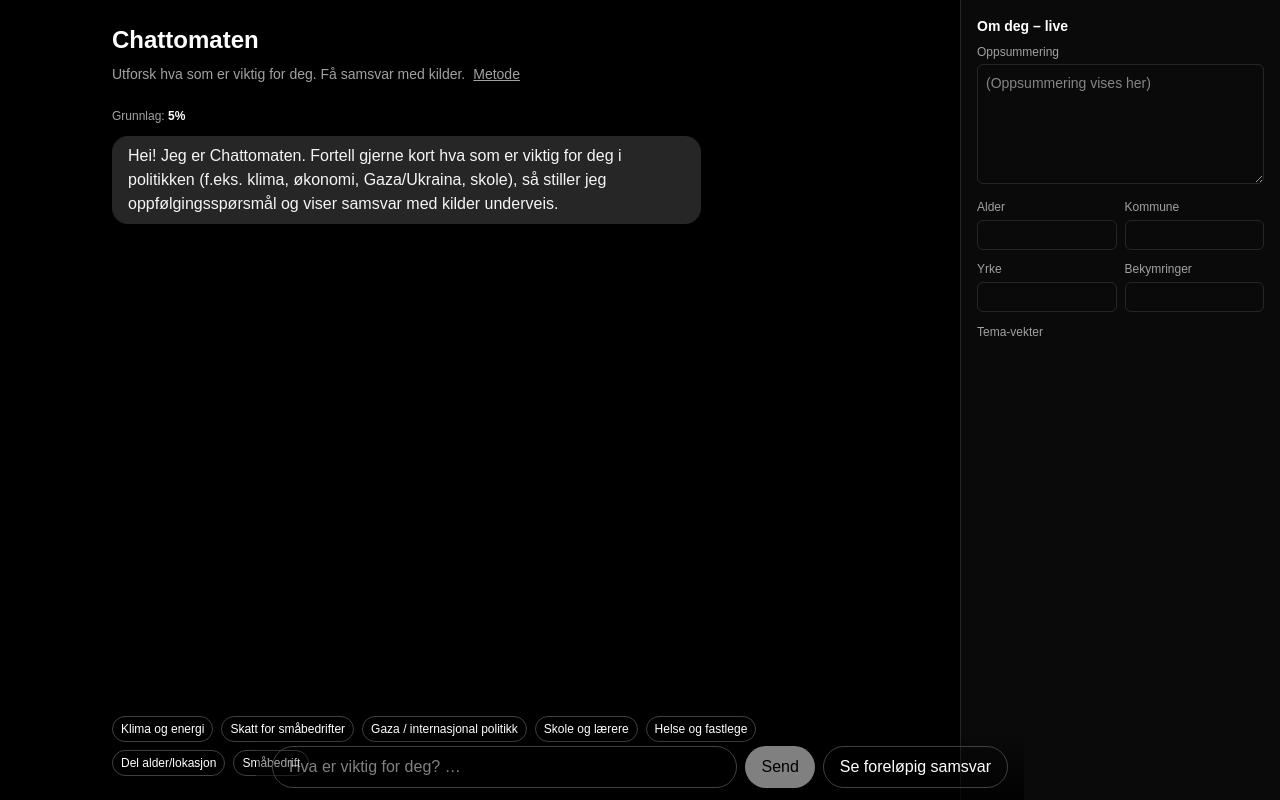
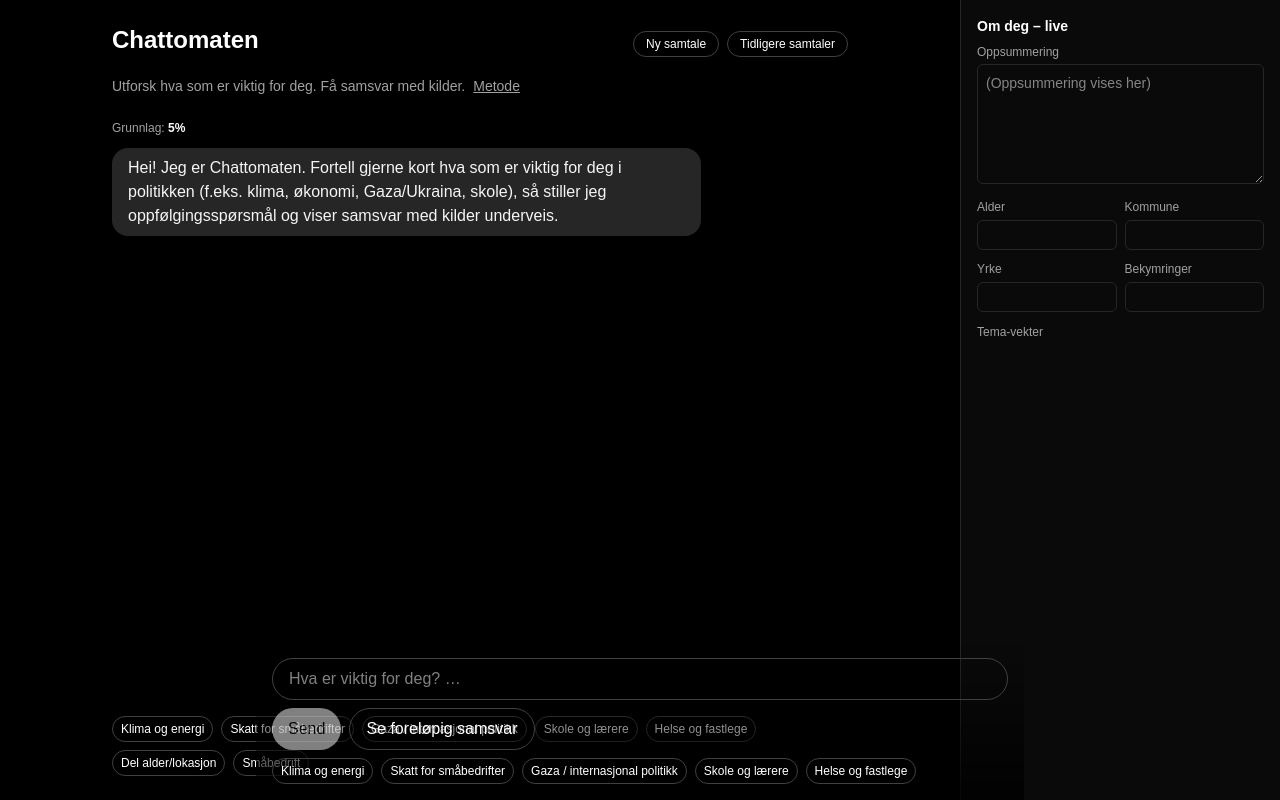
Before and after one commit to simonstrumse/valgagenten, a Next.js app in the folder web/: page /chat in a window 1280 px wide. Built offline with nearby package versions, Linux system fonts and the light colour scheme.

Commit message:
fix(chat): wrap useSearchParams in Suspense; add new chat/resume/history, elevate input with chips

```diff
--- a/web/src/app/chat/page.tsx
+++ b/web/src/app/chat/page.tsx
@@ -1,7 +1,8 @@
 "use client";
-import { useEffect, useState, useRef } from "react";
+import { Suspense, useEffect, useState, useRef } from "react";
 import { useChatStore } from "@/store/useChatStore";
 import Link from "next/link";
+import { useSearchParams } from "next/navigation";
 
 function TypingDots() {
   return (
@@ -33,12 +34,15 @@ async function streamChat(conversationId: string | undefined, userMessage: strin
   return full;
 }
 
-export default function ChatPage() {
-  const { messages, addMessage, updateLastAssistant, setStreaming, streaming, progress, setProgress, conversationId, setConversation, profile, summary, topicWeights, setProfile, setSummary, setTopicWeights } = useChatStore();
+function ChatInner() {
+  const { messages, addMessage, updateLastAssistant, setStreaming, streaming, progress, setProgress, conversationId, setConversation, profile, summary, topicWeights, setProfile, setSummary, setTopicWeights, saveCurrentToHistory, history, loadHistory, deleteHistory, reset } = useChatStore();
   const [input, setInput] = useState("");
   const [preview, setPreview] = useState<any>(null);
   const streamingRef = useRef(false);
   const listRef = useRef<HTMLDivElement | null>(null);
+  const qs = useSearchParams();
+  const [showHistory, setShowHistory] = useState(false);
+  const [showResumeChoice, setShowResumeChoice] = useState(false);
 
   const send = async () => {
     const text = input.trim();
@@ -79,6 +83,15 @@ export default function ChatPage() {
 
   // Bootstrap a friendly opening if empty
   useEffect(() => {
+    const forceNew = qs.get("new") === "1";
+    if (forceNew && messages.length) {
+      saveCurrentToHistory();
+      reset();
+    }
+    if (!forceNew && messages.length > 0) {
+      setShowResumeChoice(true);
+      return;
+    }
     if (messages.length === 0) {
       addMessage({ role: "assistant", content: "Hei! Jeg er Chattomaten. Fortell gjerne kort hva som er viktig for deg i politikken (f.eks. klima, økonomi, Gaza/Ukraina, skole), så stiller jeg oppfølgingsspørsmål og viser samsvar med kilder underveis." });
       setProgress(5);
@@ -90,14 +103,29 @@ export default function ChatPage() {
     <div className="min-h-screen px-0 py-0 bg-black text-white">
       <div className="grid lg:grid-cols-[1fr_320px] min-h-screen">
         <div className="flex flex-col max-w-3xl w-full mx-auto px-4 py-6">
+      <div className="mb-3 flex items-center justify-between">
       <h1 className="text-2xl font-bold mb-2">Chattomaten</h1>
+      <div className="flex items-center gap-2">
+        <button onClick={() => { saveCurrentToHistory(); reset(); addMessage({ role: 'assistant', content: 'Ny samtale. Hva er viktigst for deg akkurat nå?' }); setProgress(5); }} className="px-3 py-1 rounded-full border border-neutral-700 text-xs">Ny samtale</button>
+        <button onClick={() => setShowHistory((v) => !v)} className="px-3 py-1 rounded-full border border-neutral-700 text-xs">Tidligere samtaler</button>
+      </div>
+      </div>
       <p className="text-sm text-neutral-400 mb-6">Utforsk hva som er viktig for deg. Få samsvar med kilder.
         <span className="ml-2"><Link className="underline" href="/metode">Metode</Link></span>
       </p>
 
       <div className="mb-3 text-xs text-neutral-400">Grunnlag: <b className="text-white">{progress}%</b></div>
 
-      <div ref={listRef} className="space-y-3 flex-1 overflow-auto pb-28">
+      {showResumeChoice ? (
+        <div className="mb-4 p-3 rounded-2xl border border-neutral-800 bg-neutral-900/40 text-sm">
+          Du har en pågående samtale. Vil du fortsette der, eller starte en ny?
+          <div className="mt-2 flex gap-2">
+            <button className="px-3 py-1 rounded-full border border-neutral-700" onClick={() => setShowResumeChoice(false)}>Fortsett</button>
+            <button className="px-3 py-1 rounded-full border border-neutral-700" onClick={() => { saveCurrentToHistory(); reset(); addMessage({ role: 'assistant', content: 'Ny samtale. Hva er viktigst for deg akkurat nå?' }); setProgress(5); setShowResumeChoice(false); }}>Start ny</button>
+          </div>
+        </div>
+      ) : null}
+      <div ref={listRef} className="space-y-3 flex-1 overflow-auto pb-40">
         {messages.map((m, i) => (
           <div key={i} className={`flex ${m.role === "user" ? "justify-end" : "justify-start"}`}>
             <div className={`${m.role === "user" ? "bg-blue-600 text-white" : "bg-neutral-800 text-neutral-100"} rounded-2xl px-4 py-2 max-w-[80%] whitespace-pre-wrap`}>{m.content}
@@ -114,7 +142,7 @@ export default function ChatPage() {
           e.preventDefault();
           send();
         }}
-        className="mt-4 flex gap-2 fixed left-0 right-0 bottom-0 max-w-3xl w-full mx-auto px-4 py-3 bg-gradient-to-t from-black/80 to-black/0"
+        className="mt-4 flex flex-col gap-2 fixed left-0 right-0 bottom-0 max-w-3xl w-full mx-auto px-4 py-3 bg-gradient-to-t from-black/80 to-black/0"
       >
         <input
           value={input}
@@ -122,10 +150,15 @@ export default function ChatPage() {
           placeholder="Hva er viktig for deg? …"
           className="flex-1 rounded-full border border-neutral-700 px-4 py-2 bg-transparent"
         />
-        <button disabled={streaming || !input.trim()} className="px-4 py-2 rounded-full bg-white text-black disabled:opacity-50">
-          Send
-        </button>
-        <button type="button" onClick={seePreview} className="px-4 py-2 rounded-full border border-neutral-700">Se foreløpig samsvar</button>
+        <div className="flex gap-2">
+          <button disabled={streaming || !input.trim()} className="px-4 py-2 rounded-full bg-white text-black disabled:opacity-50">Send</button>
+          <button type="button" onClick={seePreview} className="px-4 py-2 rounded-full border border-neutral-700">Se foreløpig samsvar</button>
+        </div>
+        <div className="flex gap-2 overflow-x-auto text-xs pb-1">
+          {["Klima og energi", "Skatt for småbedrifter", "Gaza / internasjonal politikk", "Skole og lærere", "Helse og fastlege"].map((t) => (
+            <button key={t} onClick={() => setInput(t)} className="px-2 py-1 rounded-full border border-neutral-700 hover:bg-white/5 whitespace-nowrap">{t}</button>
+          ))}
+        </div>
       </form>
 
       {/* Quick chips */}
@@ -146,6 +179,20 @@ export default function ChatPage() {
         {/* Sidebar summary */}
         <aside className="hidden lg:flex flex-col border-l border-neutral-800 p-4 bg-neutral-950">
           <div className="text-sm font-semibold mb-2">Om deg – live</div>
+          {showHistory && (
+            <div className="mb-3 text-xs">
+              <div className="font-semibold mb-1">Tidligere samtaler</div>
+              <div className="space-y-1 max-h-48 overflow-auto pr-1">
+                {history.length === 0 ? <div className="text-neutral-500">Ingen lagrede samtaler</div> : null}
+                {history.map(h => (
+                  <div key={h.id} className="flex items-center justify-between gap-2">
+                    <button className="underline" onClick={() => loadHistory(h.id)}>{new Date(h.timestamp).toLocaleString()}</button>
+                    <button className="text-neutral-500" onClick={() => deleteHistory(h.id)}>slett</button>
+                  </div>
+                ))}
+              </div>
+            </div>
+          )}
           <label className="text-xs text-neutral-400">Oppsummering</label>
           <textarea value={summary || ""} onChange={(e) => setSummary(e.target.value)} className="mt-1 rounded-md border border-neutral-800 bg-transparent p-2 text-sm min-h-[120px]" placeholder="(Oppsummering vises her)" />
           <div className="grid grid-cols-2 gap-2 mt-3 text-sm">
@@ -179,3 +226,11 @@ export default function ChatPage() {
     </div>
   );
 }
+
+export default function ChatPage() {
+  return (
+    <Suspense fallback={<div className="min-h-screen px-6 py-8 text-neutral-400">Laster chat …</div>}>
+      <ChatInner />
+    </Suspense>
+  );
+}
--- a/web/src/app/page.tsx
+++ b/web/src/app/page.tsx
@@ -12,7 +12,7 @@ export default function Home() {
           <p className="text-sm text-muted-foreground">Tren på saklig debatt mot en parti-agent over 3 runder. Dommer gir poeng. TTS/STT støttet.</p>
           <div className="mt-3 inline-block px-3 py-1 rounded-md border text-sm">Åpne</div>
         </a>
-        <a href="/chat" className="block rounded-md border p-4 hover:bg-black/5 dark:hover:bg-white/10">
+        <a href="/chat?new=1" className="block rounded-md border p-4 hover:bg-black/5 dark:hover:bg-white/10">
           <div className="font-semibold mb-1">Chattomaten</div>
           <p className="text-sm text-muted-foreground">Samtalebasert valgomat: klargjør hva som er viktig for deg og se tematisk samsvar mot partier – med kilder.</p>
           <div className="mt-3 inline-block px-3 py-1 rounded-md border text-sm">Åpne</div>
--- a/web/src/store/useChatStore.ts
+++ b/web/src/store/useChatStore.ts
@@ -12,6 +12,7 @@ interface ChatState {
   progress: number; // 0-100 heuristic
   summary?: string;
   topicWeights?: Record<string, number>;
+  history: Array<{ id: string; timestamp: number; profile?: ChatState["profile"]; summary?: string; topicWeights?: Record<string, number>; messages: Msg[] }>;
   setConversation: (id: string) => void;
   addMessage: (m: Msg) => void;
   updateLastAssistant: (updater: (prev: string) => string) => void;
@@ -20,6 +21,9 @@ interface ChatState {
   setSummary: (s: string) => void;
   setTopicWeights: (w: Record<string, number>) => void;
   setProgress: (n: number) => void;
+  saveCurrentToHistory: () => void;
+  loadHistory: (id: string) => void;
+  deleteHistory: (id: string) => void;
   reset: () => void;
 }
 
@@ -31,6 +35,7 @@ export const useChatStore = create<ChatState>()(
       progress: 0,
       summary: undefined,
       topicWeights: undefined,
+      history: [],
       setConversation: (id) => set({ conversationId: id }),
       addMessage: (m) => set({ messages: [...get().messages, m] }),
       updateLastAssistant: (updater) =>
@@ -49,6 +54,20 @@ export const useChatStore = create<ChatState>()(
       setSummary: (s) => set({ summary: s }),
       setTopicWeights: (w) => set({ topicWeights: w }),
       setProgress: (n) => set({ progress: Math.max(0, Math.min(100, Math.round(n))) }),
+      saveCurrentToHistory: () =>
+        set((s) => {
+          if (!s.messages.length) return {} as any;
+          const id = `${Date.now()}`;
+          const item = { id, timestamp: Date.now(), profile: s.profile, summary: s.summary, topicWeights: s.topicWeights, messages: s.messages };
+          return { history: [item, ...s.history].slice(0, 20) };
+        }),
+      loadHistory: (id) =>
+        set((s) => {
+          const h = s.history.find((x) => x.id === id);
+          if (!h) return {} as any;
+          return { messages: h.messages, profile: h.profile, summary: h.summary, topicWeights: h.topicWeights, progress: 50 };
+        }),
+      deleteHistory: (id) => set((s) => ({ history: s.history.filter((x) => x.id !== id) })),
       reset: () => set({ conversationId: undefined, messages: [], streaming: false, progress: 0, profile: {} }),
     }),
     { name: "valgagenten-chattomaten" }
```
